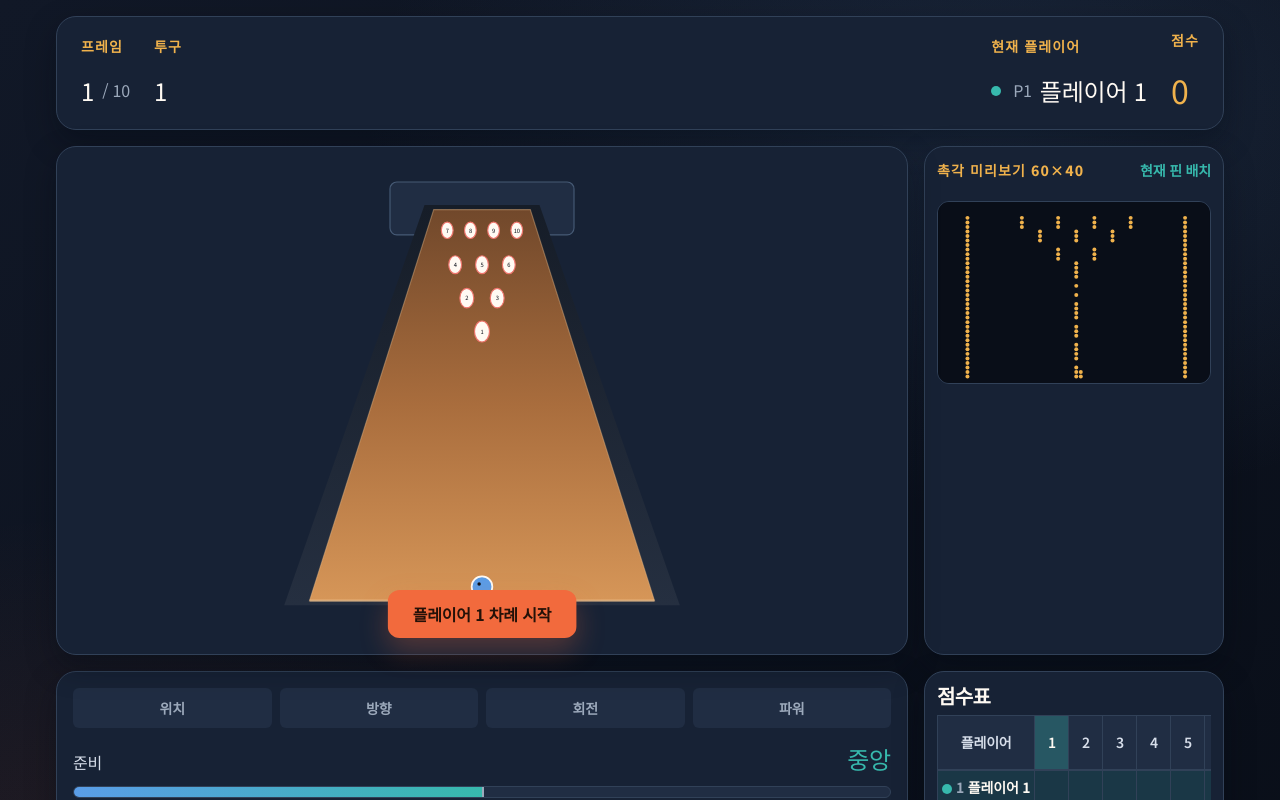
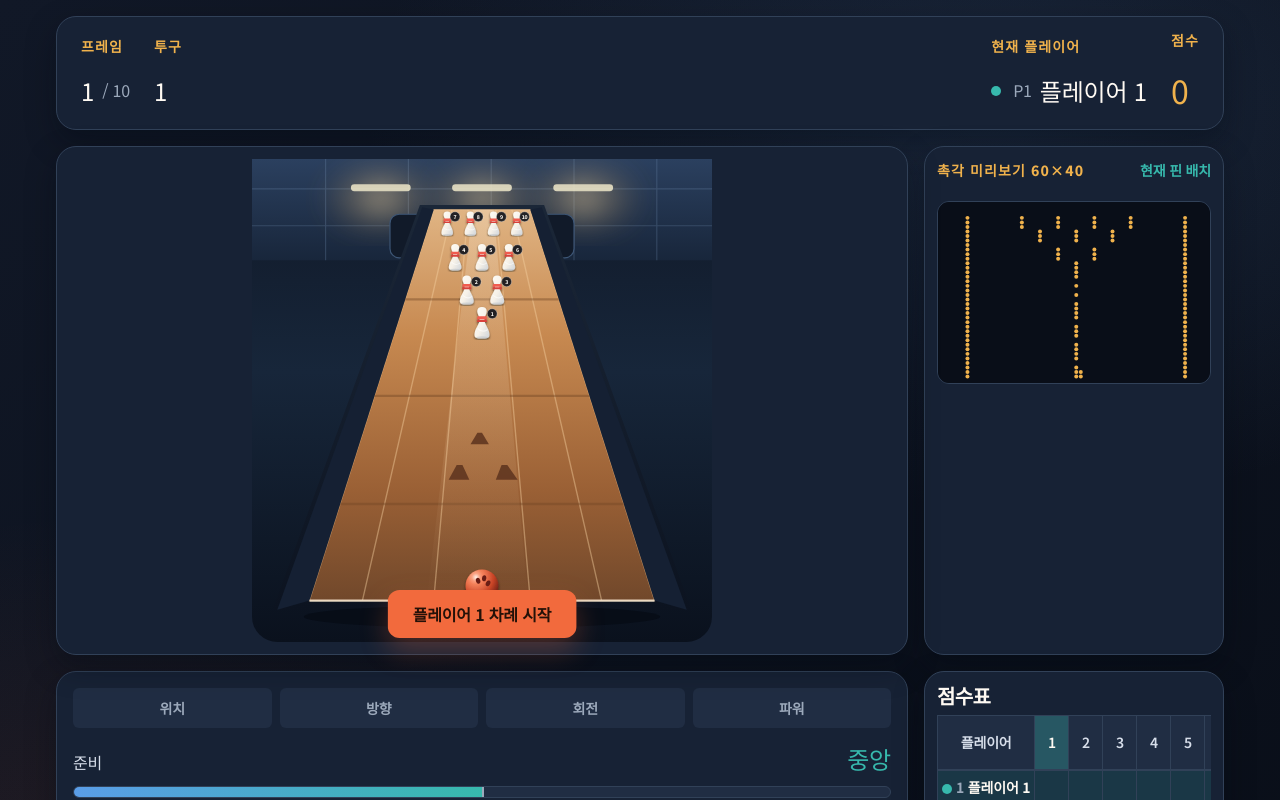
Before and after one commit to byeol-coder/tactile-bowling, a React (Vite) app: page / in a window 1280 px wide. Both pictures are taken after a click on the button "게임 시작". Shown: the top 800 px of the page. Built offline with nearby package versions, Linux system fonts and the light colour scheme.

Commit message:
feat(ui): render gameplay with reusable lane, pin, and ball assets

```diff
--- a/src/components/game/Lane.tsx
+++ b/src/components/game/Lane.tsx
@@ -30,71 +30,69 @@ export function Lane({ standing, params, phase, lastResult, rollT }: LaneProps)
     return pts.join(' ');
   }, [params]);
 
-  // 공 현재 위치
   let bx = ballScreenX(params.position);
   let by = 372;
+  let ballDepth = 0;
   if (phase === 'rolling' && lastResult) {
-    const t = Math.min(1, rollT);
-    bx = ballScreenX(ballXAtDepth(params, t));
-    by = ballScreenY(t);
+    ballDepth = Math.min(1, rollT);
+    bx = ballScreenX(ballXAtDepth(params, ballDepth));
+    by = ballScreenY(ballDepth);
   }
 
+  const ballSize = 36 - ballDepth * 19;
   const showAim = phase === 'position' || phase === 'angle' || phase === 'spin' || phase === 'power';
 
   return (
-    <svg viewBox="0 0 400 420" className="lane-svg" role="img" aria-label="볼링 레인 장면">
-      <defs>
-        <linearGradient id="wood" x1="0" y1="0" x2="0" y2="1">
-          <stop offset="0" stopColor="var(--wood-1)" />
-          <stop offset="0.5" stopColor="var(--wood-2)" />
-          <stop offset="1" stopColor="var(--wood-3)" />
-        </linearGradient>
-        <linearGradient id="gutter" x1="0" y1="0" x2="0" y2="1">
-          <stop offset="0" stopColor="#161d28" />
-          <stop offset="1" stopColor="#252f40" />
-        </linearGradient>
-      </defs>
-
-      {/* 뒤 벽 */}
-      <rect x="120" y="20" width="160" height="46" rx="6" fill="var(--surface-2)" stroke="var(--border-2)" />
-
-      {/* 거터 */}
-      <polygon points="150,40 250,40 372,388 28,388" fill="url(#gutter)" />
-      {/* 레인 우드 */}
-      <polygon points="158,44 242,44 350,384 50,384" fill="url(#wood)" stroke="var(--wood-hi)" strokeOpacity="0.4" />
-      {/* 파울 라인 */}
-      <line x1="50" y1="384" x2="350" y2="384" stroke="var(--wood-hi)" strokeWidth="2" strokeOpacity="0.6" />
+    <svg viewBox="0 0 400 420" className={`lane-svg lane-svg--${phase}`} role="img" aria-label="볼링 레인 장면">
+      <image href="/assets/play-lane-backdrop.svg" x="0" y="0" width="400" height="420" preserveAspectRatio="none" />
 
       {/* 예상 궤적 */}
       {showAim && (
+        <>
+          <polyline
+            points={aimPts}
+            fill="none"
+            stroke="rgba(5, 9, 18, 0.5)"
+            strokeWidth="7"
+            strokeLinecap="round"
+            opacity="0.72"
+          />
           <polyline
             points={aimPts}
             fill="none"
             stroke="var(--accent-teal)"
-          strokeWidth="2.5"
-          strokeDasharray="4 6"
+            strokeWidth="3.25"
+            strokeDasharray="5 7"
             strokeLinecap="round"
-          opacity="0.9"
+            opacity="0.96"
           />
+        </>
       )}
 
       {/* 핀 */}
       {PIN_LAYOUT.map((p, i) => {
         const cx = pinX(p.x, p.y);
         const cy = pinY(p.y);
-        const r = 6.5 - p.y * 1.4;
+        const w = 17 - p.y * 4;
+        const h = w * 1.75;
+        const isStanding = standing[i];
         return (
-          <g key={i} opacity={standing[i] ? 1 : 0.16}>
-            <ellipse
-              cx={cx}
-              cy={cy}
-              rx={r}
-              ry={r * 1.4}
-              fill={standing[i] ? 'var(--text-hi)' : 'var(--text-low)'}
-              stroke="var(--danger)"
-              strokeWidth={standing[i] ? 1 : 0}
+          <g
+            key={i}
+            className={isStanding ? 'lane-pin is-standing' : 'lane-pin is-down'}
+            opacity={isStanding ? 1 : 0.38}
+            transform={isStanding ? undefined : `rotate(68 ${cx} ${cy})`}
+          >
+            <image
+              href="/assets/bowling-pin.svg"
+              x={cx - w / 2}
+              y={cy - h * 0.76}
+              width={w}
+              height={h}
+              preserveAspectRatio="xMidYMid meet"
             />
-            <text x={cx} y={cy + 2} fontSize="5" textAnchor="middle" fill="var(--bg-0)">
+            <circle cx={cx + w * 0.52} cy={cy - h * 0.52} r="4.3" fill="rgba(9,14,24,.88)" stroke="rgba(255,255,255,.45)" strokeWidth="0.6" />
+            <text x={cx + w * 0.52} y={cy - h * 0.52 + 1.8} fontSize="4.5" fontWeight="800" textAnchor="middle" fill="var(--text-hi)">
               {i + 1}
             </text>
           </g>
@@ -107,15 +105,23 @@ export function Lane({ standing, params, phase, lastResult, rollT }: LaneProps)
           points={lastResult.path.map((pt) => `${ballScreenX(pt.x).toFixed(1)},${ballScreenY(pt.y).toFixed(1)}`).join(' ')}
           fill="none"
           stroke="var(--accent-amber)"
-          strokeWidth="3"
+          strokeWidth="3.5"
           strokeLinecap="round"
-          opacity="0.7"
+          opacity="0.82"
         />
       )}
 
       {/* 볼링공 */}
-      <circle cx={bx} cy={by} r="9" fill="var(--accent-blue)" stroke="var(--text-hi)" strokeWidth="1.5" />
-      <circle cx={bx - 2.5} cy={by - 2.5} r="1.5" fill="var(--bg-0)" />
+      <ellipse cx={bx} cy={by + ballSize * 0.34} rx={ballSize * 0.45} ry={ballSize * 0.14} fill="rgba(3,7,14,.48)" />
+      <image
+        href="/assets/bowling-ball.svg"
+        x={bx - ballSize / 2}
+        y={by - ballSize / 2}
+        width={ballSize}
+        height={ballSize}
+        preserveAspectRatio="xMidYMid meet"
+        className="lane-ball"
+      />
     </svg>
   );
 }
```
Lines whose indentation alone changed are shown as unchanged.
